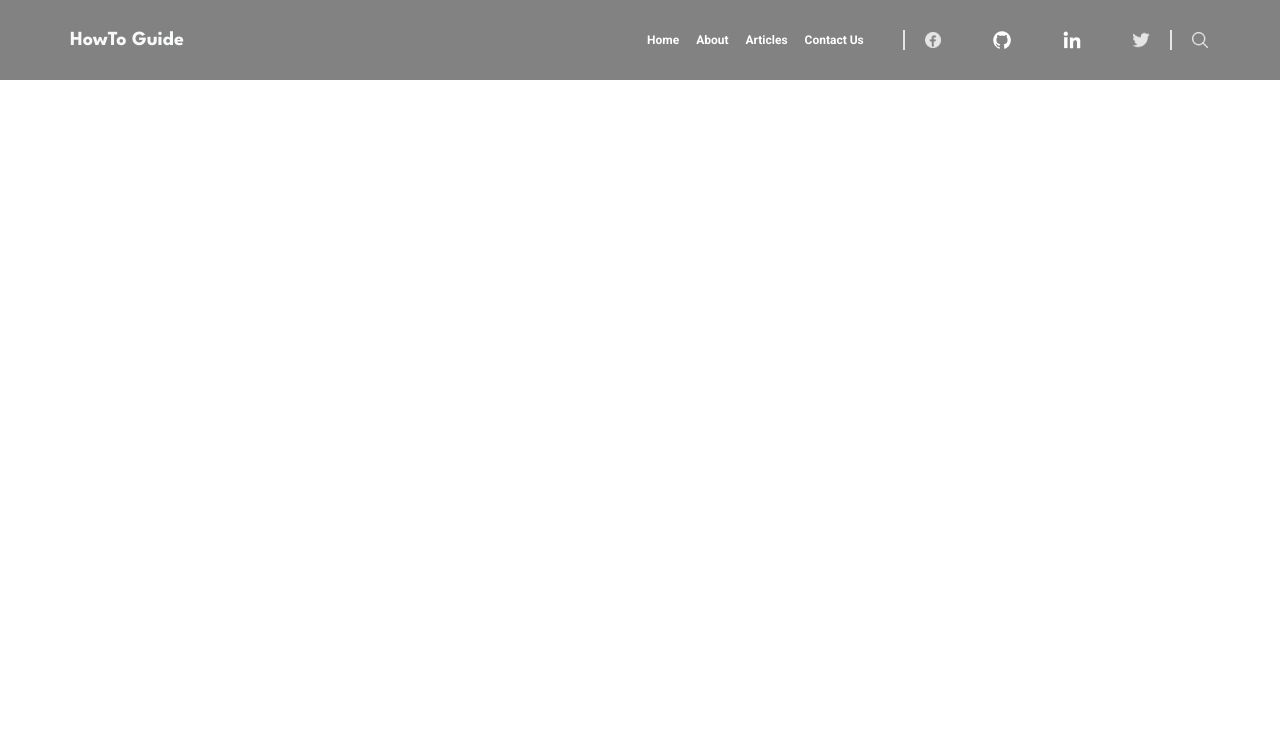
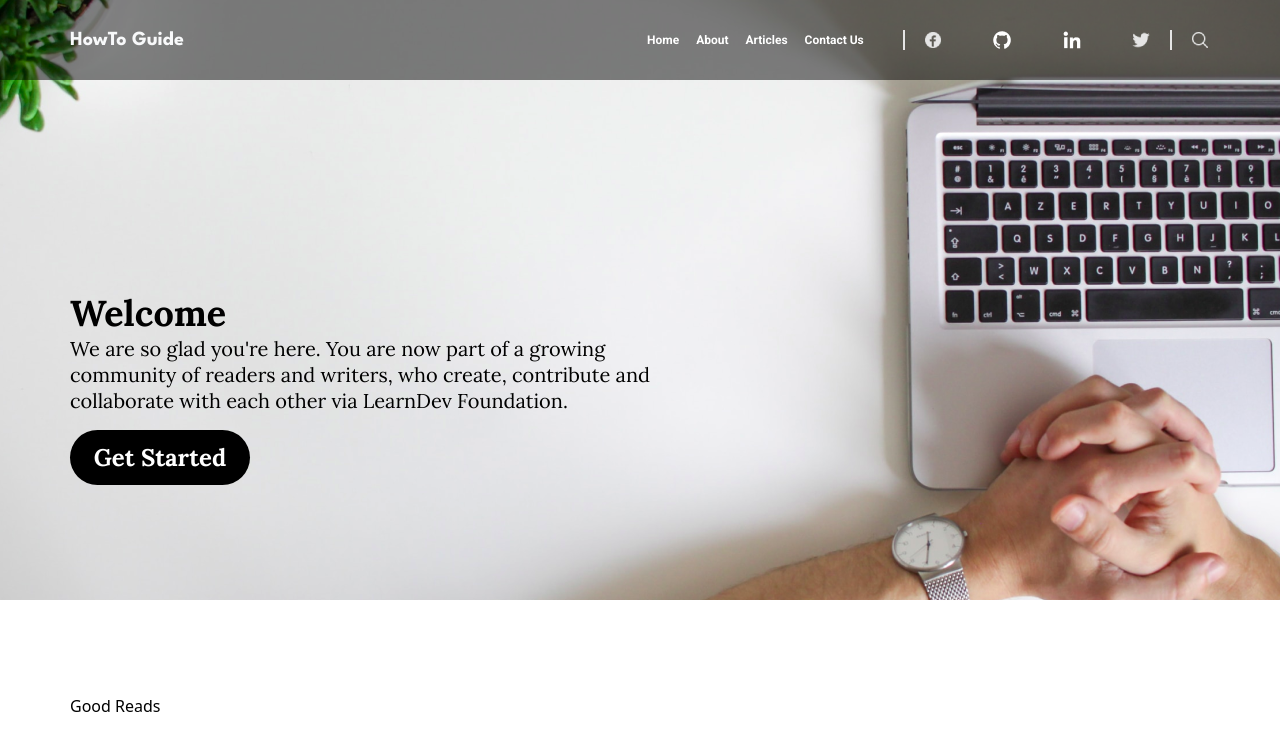
Before and after one commit to LearnDev-Foundation/how-to-blog, a React (Vite) app: page / in a window 1280 px wide. Shown: the top 750 px of the page. Built offline with nearby package versions, Linux system fonts and the light colour scheme.

Commit message:
Add: Added welcome screen

```diff
--- a/src/components/NavBar/NavBar.scss
+++ b/src/components/NavBar/NavBar.scss
@@ -4,7 +4,7 @@
     background: rgba( 0, 0, 0, 0.49 );
     padding: 0 70px;
 
-    // position: absolute;
+    position: absolute;
     // left: 0px;
     // top: 0px;
 
--- a/src/container/Home/Home.jsx
+++ b/src/container/Home/Home.jsx
@@ -1,10 +1,28 @@
 import React from 'react';
-import { NavBar } from "../../components/index"
+import { NavBar } from "../../components";
+
+import './Home.scss';
 
 const Home = () => {
   return (
-    <div>
+    <div className='app__home'>
       <NavBar />
+      <div className="app__home-welcome">
+        <div className="app__home-welcome_title">
+          Welcome
+        </div>
+        <div className="app__home-welcome_text">
+          We are so glad you're here. You are now part of a growing community of readers and writers, who create, contribute and collaborate with each other via LearnDev Foundation.
+        </div>
+        <button className="app__home-welcome_button">
+          Get Started
+        </button>
+      </div>
+      <div className="app__home-goodReads">
+        <div className="app__home-goodReads_title">
+          Good Reads
+        </div>
+      </div>
     </div>
   )
 }
--- /dev/null
+++ b/src/container/Home/Home.scss
@@ -0,0 +1,42 @@
+.app__home-welcome {
+    background: url('../../assets/welcomebg.png') no-repeat center center;
+    width: 100%;
+    height: 600px;
+    padding: 290px 70px 0;
+}
+
+.app__home-welcome_title {
+    font-family: var(--font-lora);
+    font-weight: 700;
+    font-size: 36px;
+    line-height: 46px;
+    color: var(--color-black);
+}
+
+.app__home-welcome_text {
+    height: 94px;
+    width: 599px;
+
+    font-family: var(--font-lora);
+    font-weight: 400;
+    font-size: 20px;
+    line-height: 26px;
+}
+
+.app__home-welcome_button {
+    width: 180px;
+    height: 55px;
+    background: var(--color-black);
+    border-radius: 100px;
+
+    color: var(--color-white);
+    font-family: var(--font-lora);
+    font-weight: 700;
+    font-size: 24px;
+    line-height: 31px;
+}
+
+.app__home-goodReads {
+    height: 861px;
+    padding: 94px 70px 39px;
+}
```
Also changed, not shown: src/assets/welcomebg.png (added).
